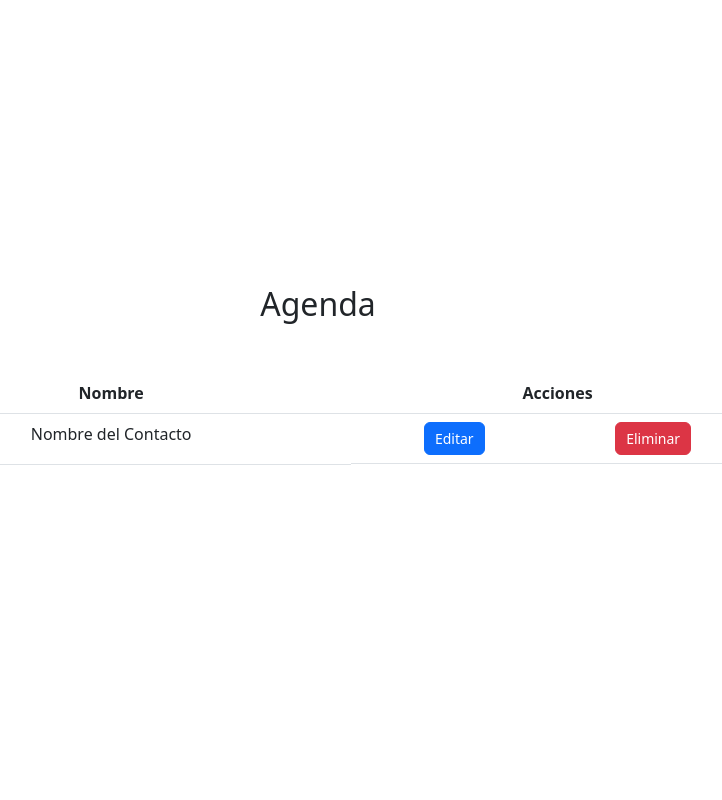
After one commit to vBlackBearr/Agenda_GUI, a Django app: page /agenda/agenda/ in a window 1280 px wide. The commit adds this page. Shown: the whole page, without its empty margins (322-1044 px from the left). Run offline with Django 5.2, Linux system fonts and the light colour scheme.

Commit message:
Screen Agenda
Se agrego un screen en el que se listaran los contactos de la agenda del usuario

```diff
--- /dev/null
+++ b/AgendaProyecto/agenda/templates/agenda.html
@@ -0,0 +1,61 @@
+<!DOCTYPE html>
+<html lang="es">
+<head>
+    <meta charset="UTF-8">
+    <meta name="viewport" content="width=device-width, initial-scale=1, shrink-to-fit=no">
+    <title>Agenda</title>
+    <link href="https://cdn.jsdelivr.net/npm/bootstrap@5.3.0/dist/css/bootstrap.min.css" rel="stylesheet">
+    <style>
+        /* Estilos personalizados */
+        body {
+            min-height: 100vh;
+            margin: 0;
+            display: flex;
+            justify-content: center;
+            align-items: center;
+        }
+        .agenda-table {
+            width: 80%;
+            margin: 50px auto;
+        }
+        .table th, .table td {
+            text-align: center;
+        }
+        .action-buttons {
+            display: flex;
+            justify-content: space-around;
+        }
+        .btn {
+            padding: 5px 10px;
+            font-size: 14px;
+        }
+    </style>
+</head>
+<body>
+    <div class="container">
+        <h2 class="text-center mb-4">Agenda</h2>
+        <table class="table agenda-table">
+            <thead>
+                <tr>
+                    <th>Nombre</th>
+                    <th>Acciones</th>
+                </tr>
+            </thead>
+            <tbody>
+                <!-- Aquí puedes iterar sobre los registros de la base de datos -->
+                <tr>
+                    <td>Nombre del Contacto</td>
+                    <td class="action-buttons">
+                        <button class="btn btn-primary">Editar</button>
+                        <button class="btn btn-danger">Eliminar</button>
+                    </td>
+                </tr>
+                <!-- Repite este bloque para cada registro -->
+            </tbody>
+        </table>
+    </div>
+
+    <!-- Agrega los scripts de Bootstrap (al final del cuerpo) -->
+    <script src="https://cdn.jsdelivr.net/npm/bootstrap@5.3.0/dist/js/bootstrap.bundle.min.js"></script>
+</body>
+</html>
--- a/AgendaProyecto/agenda/urls.py
+++ b/AgendaProyecto/agenda/urls.py
@@ -1,10 +1,11 @@
 
 # agenda/urls.py
 from django.urls import path
-from .views import login, home
+from .views import login, home, agenda
 
 urlpatterns = [
     path('login/', login, name='login'),
     path('home/', home, name='home'),
+    path('agenda/', agenda, name='agenda'),
     # Puedes agregar más URLs según sea necesario
 ]
--- a/AgendaProyecto/agenda/views.py
+++ b/AgendaProyecto/agenda/views.py
@@ -10,3 +10,7 @@ def login(request):
 
 def home(request):
     return render(request, 'home.html')
+
+
+def agenda(request):
+    return render(request, 'agenda.html')
```
Also changed, not shown: AgendaProyecto/agenda/templates/home.html (+43 -8 lines).
